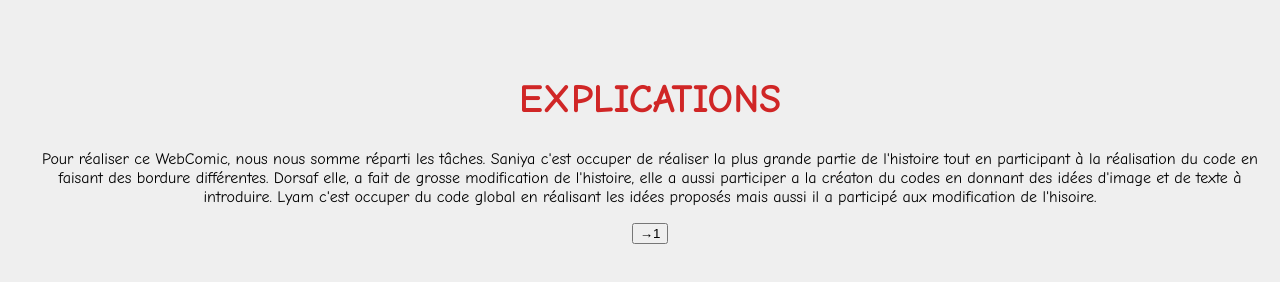
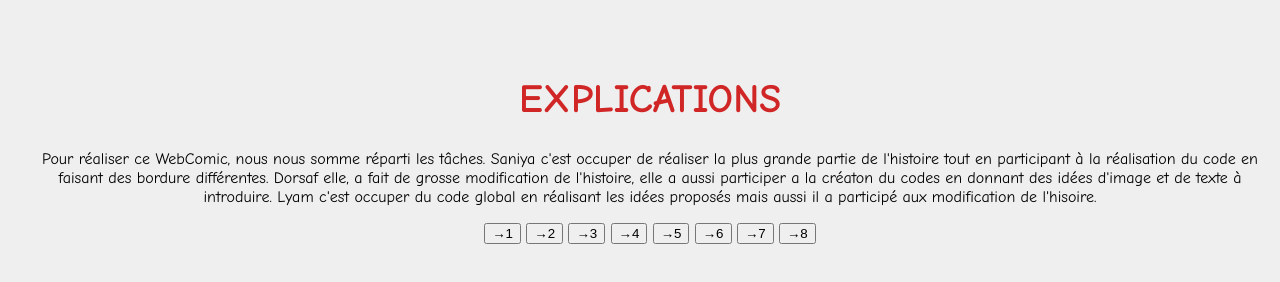
Before and after one commit to LyamGecko/WebComic, a plain HTML site: page index.html in a window 1280 px wide. Drawn offline with Linux system fonts and the light colour scheme.

Commit message:
Add files via upload

```diff
--- a/index.html
+++ b/index.html
@@ -11,10 +11,20 @@
 <body>
     <h1>Explications</h1>
 
+
+
     <p>Pour réaliser ce WebComic, nous nous somme réparti les tâches. Saniya c'est occuper de réaliser la plus grande partie de l'histoire
         tout en participant à la réalisation du code en faisant des bordure différentes.
         Dorsaf elle, a fait de grosse modification de l'histoire, elle a aussi participer a la créaton du codes en donnant des idées d'image et de texte à introduire.
         Lyam c'est occuper du code global en réalisant les idées proposés mais aussi il a participé aux modification de l'hisoire.
     </p>
 
+
     <input type=button onclick=window.location.href="webcomic1.html"; value=→1>
+    <input type=button onclick=window.location.href="webcomic2.html" ; value=→2>
+    <input type=button onclick=window.location.href="webcomic3.html"; value=→3>
+    <input type=button onclick=window.location.href="webcomic4.html"; value=→4>
+    <input type=button onclick=window.location.href="webcomic5.html"; value=→5>
+    <input type=button onclick=window.location.href="webcomic6.html"; value=→6>
+    <input type=button onclick=window.location.href="webcomic7.html"; value=→7>
+    <input type=button onclick=window.location.href="webcomic8.html"; value=→8>
```
